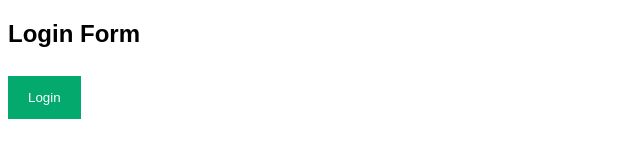
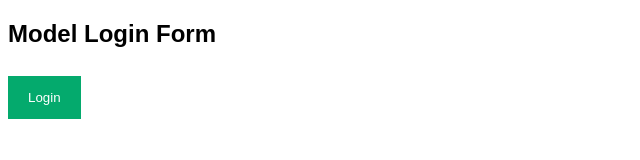
Before and after one commit to devisrinuthalapati/newone, a plain HTML site: page Index.html in a window 1280 px wide. Shown: the whole page, without its empty margins (0-640 px from the left). Drawn offline with Linux system fonts and the light colour scheme.

Commit message:
Update Index.html
confirming

```diff
--- a/Index.html
+++ b/Index.html
@@ -127,7 +127,7 @@ span.psw {
 </head>
 <body>
 
-<h2>Login Form</h2>
+<h2>Model Login Form</h2>
 
 <button onclick="document.getElementById('id01').style.display='block'" style="width:auto;">Login</button>
 
```
